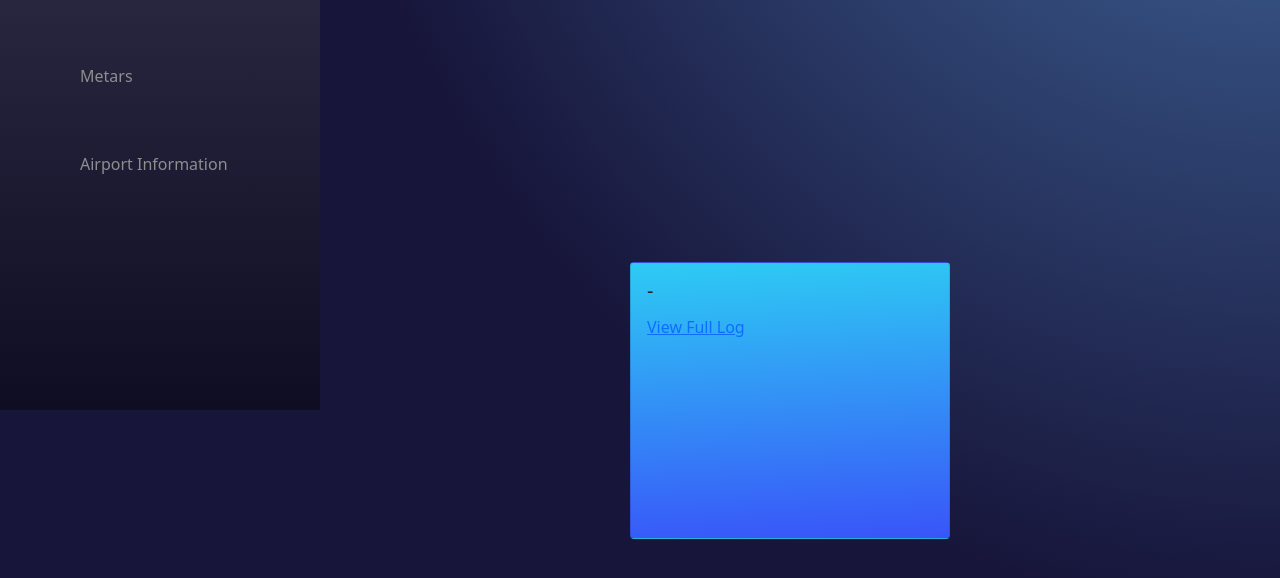
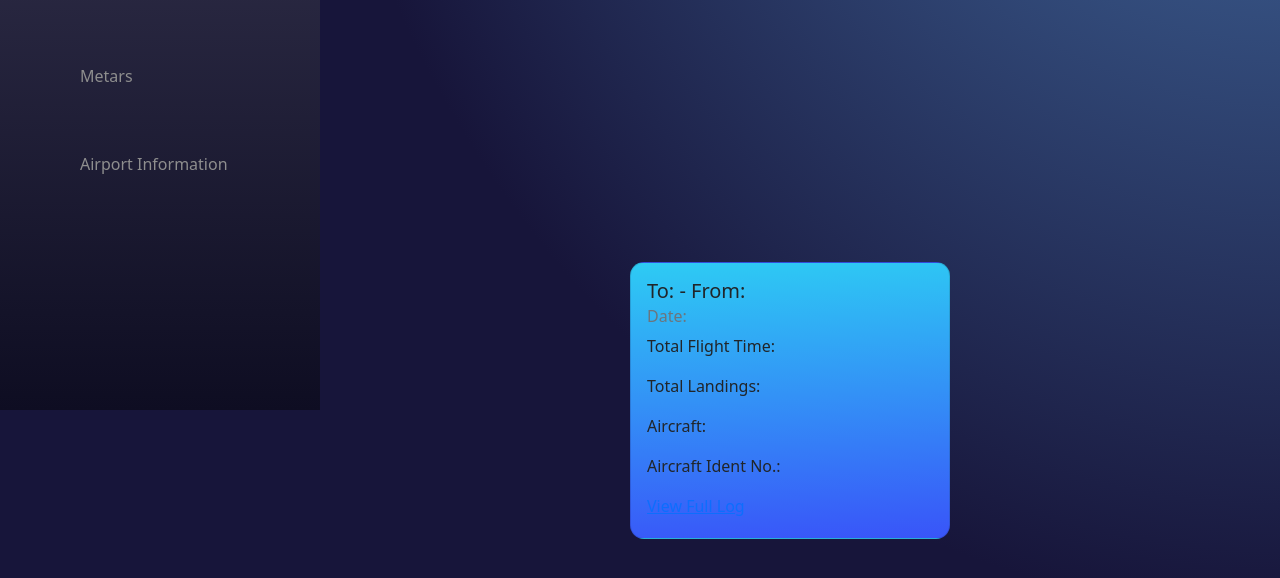
Before and after one commit to LukeZvada/PilotLogClient-Capstone, a React app: page /dashboard in a window 1280 px wide. Shown: the part 390-968 px from the top of the page. Built offline with nearby package versions, Linux system fonts and the light colour scheme; no server answers; sample sign-in values are in the browser's storage.

Commit message:
added placement text for flight cards

```diff
--- a/src/components/Dashboard/FlightLogDashboard.css
+++ b/src/components/Dashboard/FlightLogDashboard.css
@@ -29,7 +29,6 @@ body {
     margin-left: 25rem;
     margin-bottom: 150px;
     align-content: center;
-
 }
 
 .card {
@@ -39,7 +38,7 @@ body {
     margin-top: 40px;
     margin-right: 190px;
     background: linear-gradient(177.23deg, #2CDBF3 -13.49%, #3A49F9 109.75%);
-
+    border-radius: 14px;
 }
 
 .card-body {
--- a/src/components/Dashboard/FlightLogList.js
+++ b/src/components/Dashboard/FlightLogList.js
@@ -24,12 +24,12 @@ export const FlightLogList = (props) => {
                     return <section>
                         <div className="card" style={{width: "20rem"}}>
                             <div className="card-body">
-                                <h5 className="card-title">{flight.to} - {flight.fromAirport}</h5>
-                                <h6 className="card-subtitle mb-2 text-muted">{flight.date}</h6>
-                                <p >{flight.total_flight_time}</p>
-                                <p >{flight.landingsDay}</p>
-                                <p >{flight.make_and_model}</p>
-                                <p >{flight.aircraftId}</p>
+                                <h5 className="card-title">To: {flight.to} - From: {flight.fromAirport}</h5>
+                                <h6 className="card-subtitle mb-2 text-muted">Date: {flight.date}</h6>
+                                <p>Total Flight Time: {flight.total_flight_time}</p>
+                                <p>Total Landings: {flight.landingsDay}</p>
+                                <p>Aircraft: {flight.make_and_model}</p>
+                                <p>Aircraft Ident No.: {flight.aircraftId}</p>
                                 <a href="#" className="card-link">View Full Log</a>
                             </div>
                         </div>
```
